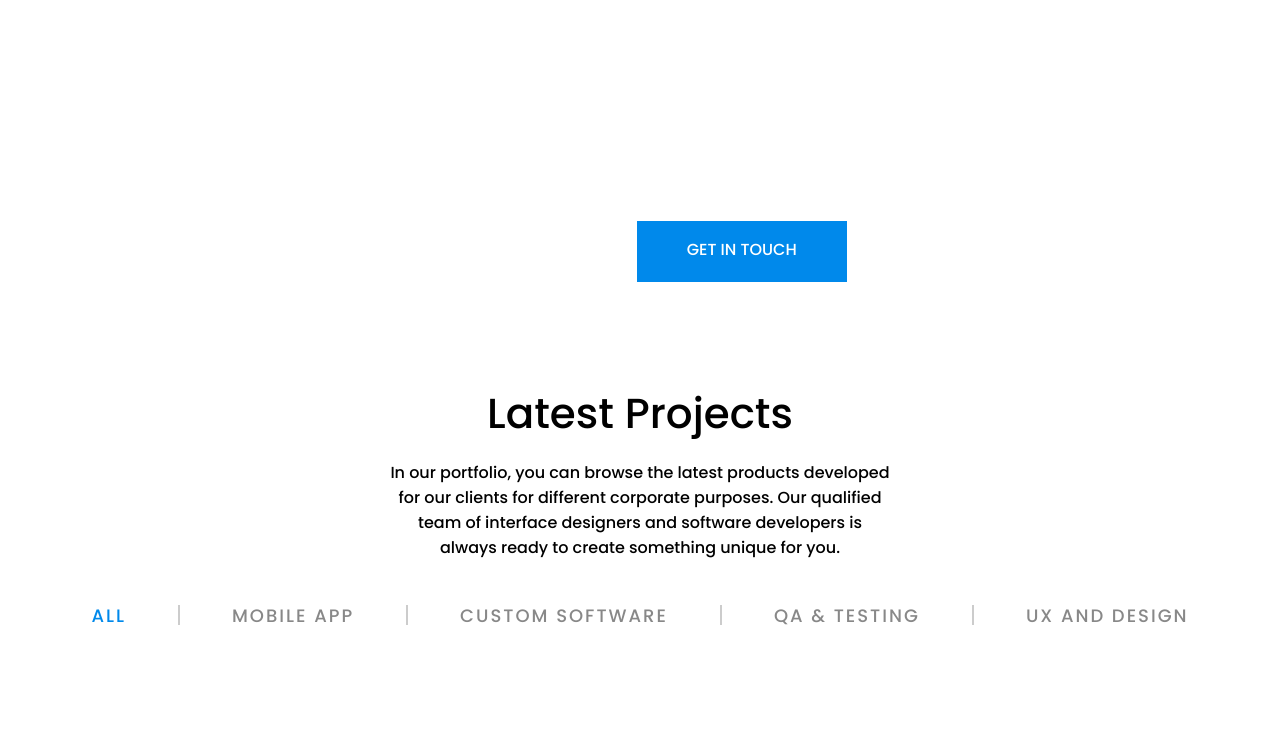
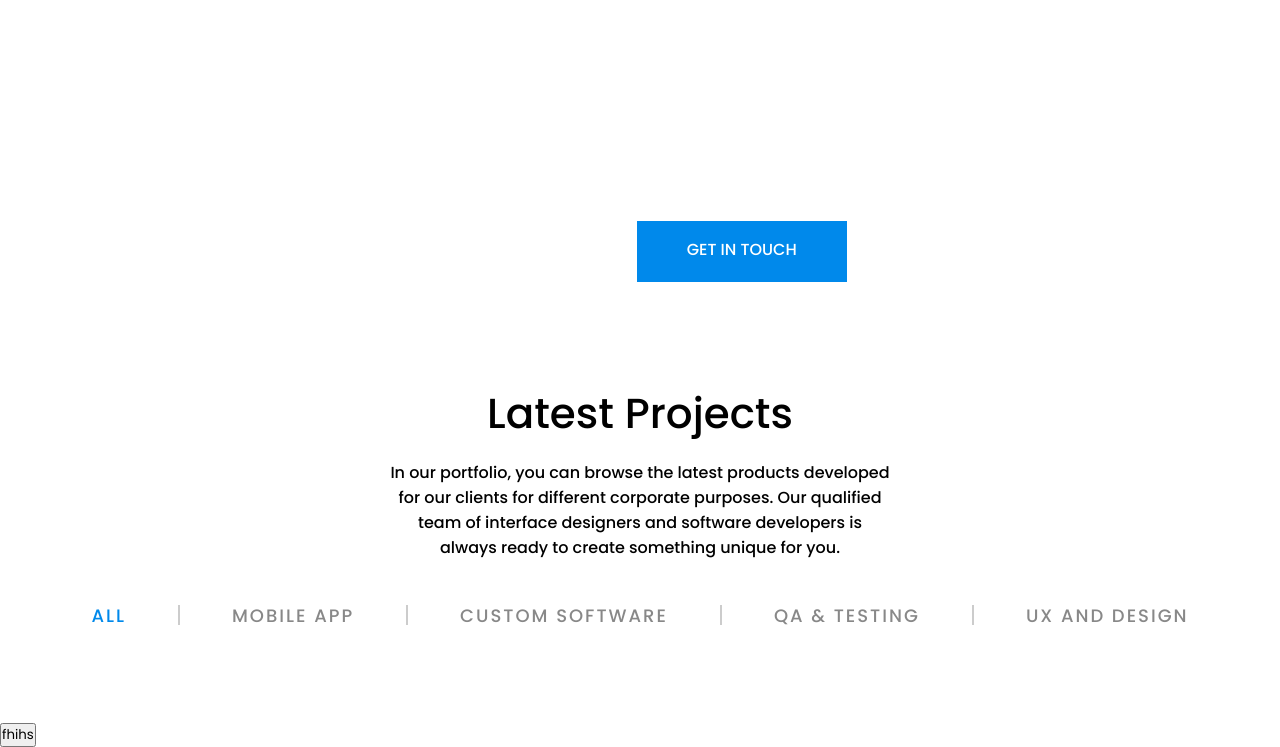
Before and after one commit to JOSHYS0/pagina-recrear, a plain HTML site: page index.html in a window 1280 px wide. Shown: the part 1502-2249 px from the top of the page. Before the commit the page ends 2223 px from the top, so only its background shows below. Drawn offline with Linux system fonts and the light colour scheme.

Commit message:
agregar boton

```diff
--- a/index.html
+++ b/index.html
@@ -119,5 +119,6 @@
     <footer>
 
     </footer>
+    <button>fhihs</button>
 </body>
 </html>
```
